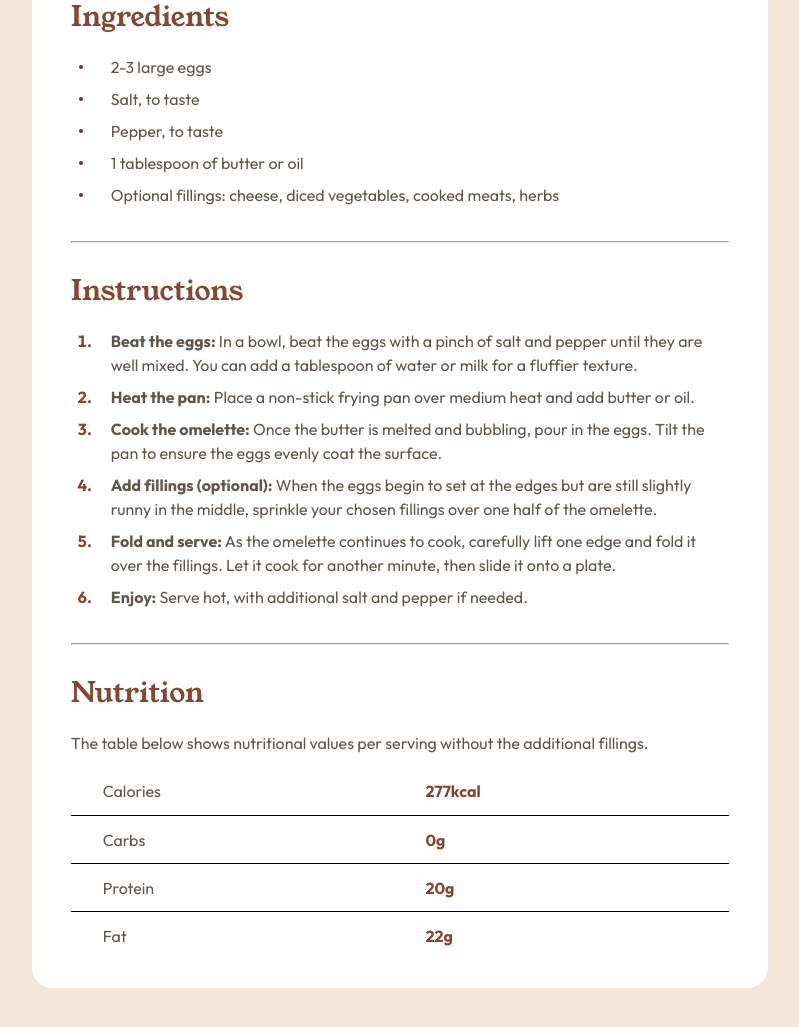
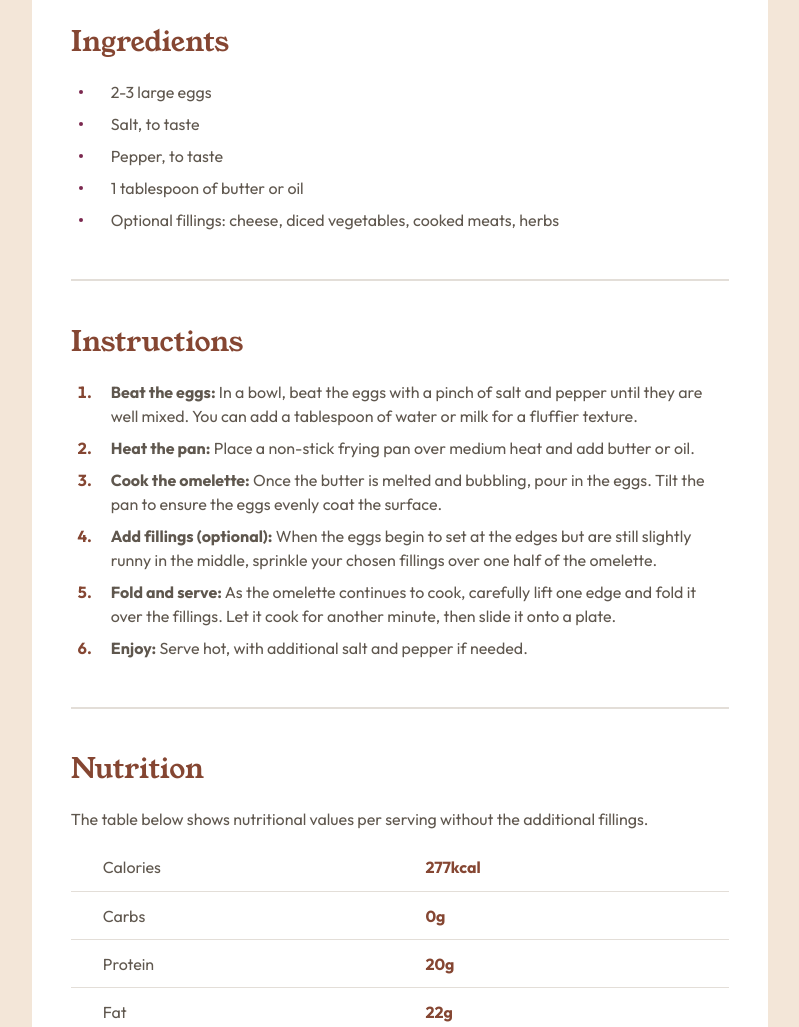
Before and after one commit to frontend-en/recipe-page, a plain HTML site: page index.html in a window 1280 px wide. Shown: the part 819-1846 px from the top of the page, without its empty margins (240-1039 px from the left). Drawn offline with Linux system fonts and the light colour scheme.

Commit message:
fix size and hr bg

```diff
--- a/styles/style.css
+++ b/styles/style.css
@@ -170,7 +170,7 @@ main {
   padding: 0 clamp(2rem, 1.8239rem + 0.7512vi, 2.5rem);
   display: flex;
   flex-direction: column;
-  gap: 1.635rem;
+  gap: clamp(2rem, 1.8239rem + 0.7512vi, 2.5rem);
 }
 .card__recipe-description {
   padding-top: 2.5rem;
@@ -275,12 +275,12 @@ main {
 }
 
 hr {
-  background-color: hsl(30, 17%, 87%);
+  border: 1px solid hsl(30, 17%, 87%);
   width: 100%;
 }
 
 .grid-item {
-  border-bottom: 1px solid black;
+  border-bottom: 1px solid hsl(30, 17%, 87%);
 }
 
 .no-underline {
```
